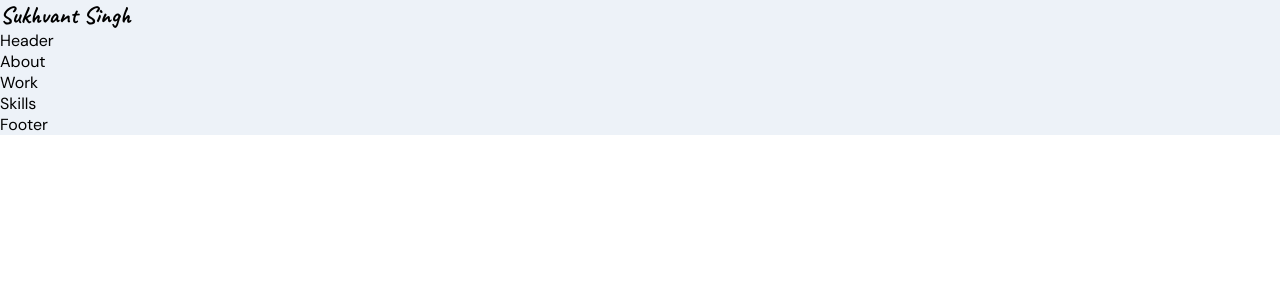
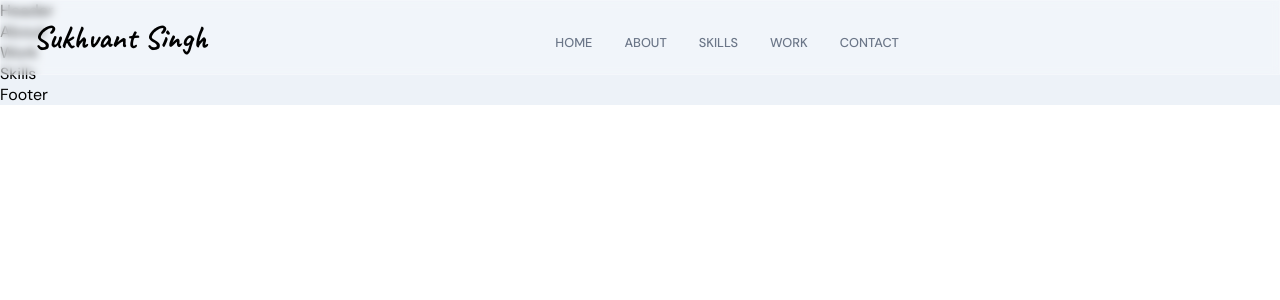
Before and after one commit to SSukhvant/SSukhvant-Portfolio, a React (Create React App) app: page / in a window 1280 px wide. Shown: the top 300 px of the page. Built offline with nearby package versions, Linux system fonts and the light colour scheme.

Commit message:
Created Navbar and Menu bar

```diff
--- a/src/components/Navbar/Navbar.jsx
+++ b/src/components/Navbar/Navbar.jsx
@@ -1,14 +1,43 @@
-import React from 'react';
+import React, { useState } from 'react';
 import './Navbar.scss';
-import { images } from '../../constants';
+import {HiMenuAlt4, HiX} from 'react-icons/hi';
+import {motion} from 'framer-motion';
+{/* import { images } from '../../constants';*/}
 
 const Navbar = () => {
+  const [toggle, setToggle] = useState(false);
   return (
-  <nav>
-   <div>
+  <nav className='app__navbar'>
+   <div className='app__navbar-logo'>
     {/*<img src={images.logo} alt="logo" />*/}
     <h2 className="logo">Sukhvant Singh</h2>
    </div>
+   <ul className='app__navbar-links'>
+   {['Home', 'About', 'Skills', 'Work', 'Contact'].map((item) => ((
+     <li className='app__flex p-text' key={`link-${item}`}>
+     <div/>
+     <a href={`#${item}`}>{item}</a>
+     </li>
+   )))}
+   </ul>
+
+   <div className='app__navbar-menu'>
+   <HiMenuAlt4 onClick={() => setToggle(true)}/>
+   {toggle && (
+     <motion.div
+     whileInView={{x: [300,0]}}
+     transition={{duration: 0.85, ease: 'easeOut'}}>
+     <HiX onClick={() => setToggle(false)}/>
+     <ul>
+     {['Home', 'About', 'Skills', 'Work', 'Contact'].map((item) => ((
+      <li key={item}>
+      <a href={`#${item}`} onClick={() => setToggle(false)}>{item}</a>
+      </li>
+    )))}
+    </ul>
+     </motion.div>
+   )}
+  </div>
   </nav>
   )
 }
--- a/src/components/Navbar/Navbar.scss
+++ b/src/components/Navbar/Navbar.scss
@@ -1,4 +1,163 @@
 @import url('https://fonts.googleapis.com/css2?family=Caveat:wght@700&display=swap');
-.logo{
-    font-family: 'Caveat', cursive;
+
+.app__navbar {
+    width: 100%;
+    display: flex;
+    justify-content: space-between;
+    align-items: center;
+
+    padding: 1rem 2rem;
+    background: rgba(255,255,255,0.25);
+    backdrop-filter: blur(4px);
+    border: 1px solid rgba(255,255,255,0.18);
+    position: fixed;
+    z-index: 2;
 }
+
+.app__navbar-logo {
+    display: flex;
+    justify-content: flex-start;
+    align-items: center;
+
+    .logo {
+        font-family: 'Caveat', cursive;
+        font-size: 2em;
+
+        @media screen and (min-width: 2000px) {
+            font-size: 4em;
+        }
+    }
+}
+
+.app__navbar-links{
+    flex: 1;
+    display: flex;
+    justify-content: center;
+    align-self: center;
+    list-style: none;
+
+    li {
+        margin: 0 1rem;
+        cursor: pointer;
+
+        flex-direction: column;
+
+        div {
+            width: 5px;
+            height: 5px;
+            background: transparent;
+            border-radius: 50%;
+
+            margin-bottom: 5px;
+        }
+
+        a{
+            color: var(--gray-color);
+            text-decoration: none;
+            flex-direction: column;
+
+            text-transform: uppercase;
+            font-weight: 500;
+
+            transition: all 0.3s ease-in-out;
+
+            &:hover {
+                color: var(--secondary-color);
+            }
+        }
+
+        &:hover {
+            div {
+                background: var(--secondary-color);
+            }
+        }
+    }
+
+    @media screen and (max-width:900px) {
+        display: none;
+    }
+}
+
+.app__navbar-menu {
+    width: 35px;
+    height: 35px;
+    border-radius: 50%;
+    position: relative;
+
+    display: flex;
+    justify-content: center;
+    align-items: center;
+    background: var(--secondary-color);
+
+    svg {
+        width: 70%;
+        height: 70%;
+        color: var(--white-color);
+    }
+
+    div {
+        position: fixed;
+        top: 0;
+        bottom: 0;
+        right: 0;
+        z-index: 5;
+
+        padding: 1rem;
+        width: 80%;
+        height: 100vh;
+
+        display: flex;
+        justify-content: flex-end;
+        align-items: flex-end;
+        flex-direction: column;
+        background: url('../../assets/bgWhite.png');
+        background-color: var(--white-color);
+        background-size: cover;
+        background-repeat: repeat;
+
+        box-shadow: 0 0 20px rgba(168, 168, 168, 0.15);
+
+        svg {
+            width: 35px;
+            height: 35px;
+            color: var(--secondary-color);
+            margin: 0.5rem 1rem;
+        }
+
+        ul {
+            list-style: none;
+            margin: 0;
+            padding: 0;
+            height: 100%;
+            width: 100%;
+
+            display: flex;
+            justify-content: flex-start;
+            align-items: flex-start;
+            flex-direction: column;
+
+            li {
+                margin: 1rem;
+
+                a{
+                    color: var(--gray-color);
+                    text-decoration: none;
+                    font-size: 1rem;
+                    text-transform: uppercase;
+                    font-weight: 500;
+                    transition: all 0.3s ease-in-out;
+
+                    &:hover {
+                        color: var(--secondary-color);
+                    }
+                }
+            }
+        }
+        @media screen and (min-width: 900px) {
+            display: none;
+        }
+    }
+    @media screen and (min-width: 900px) {
+        display: none;
+    }
+}
```
